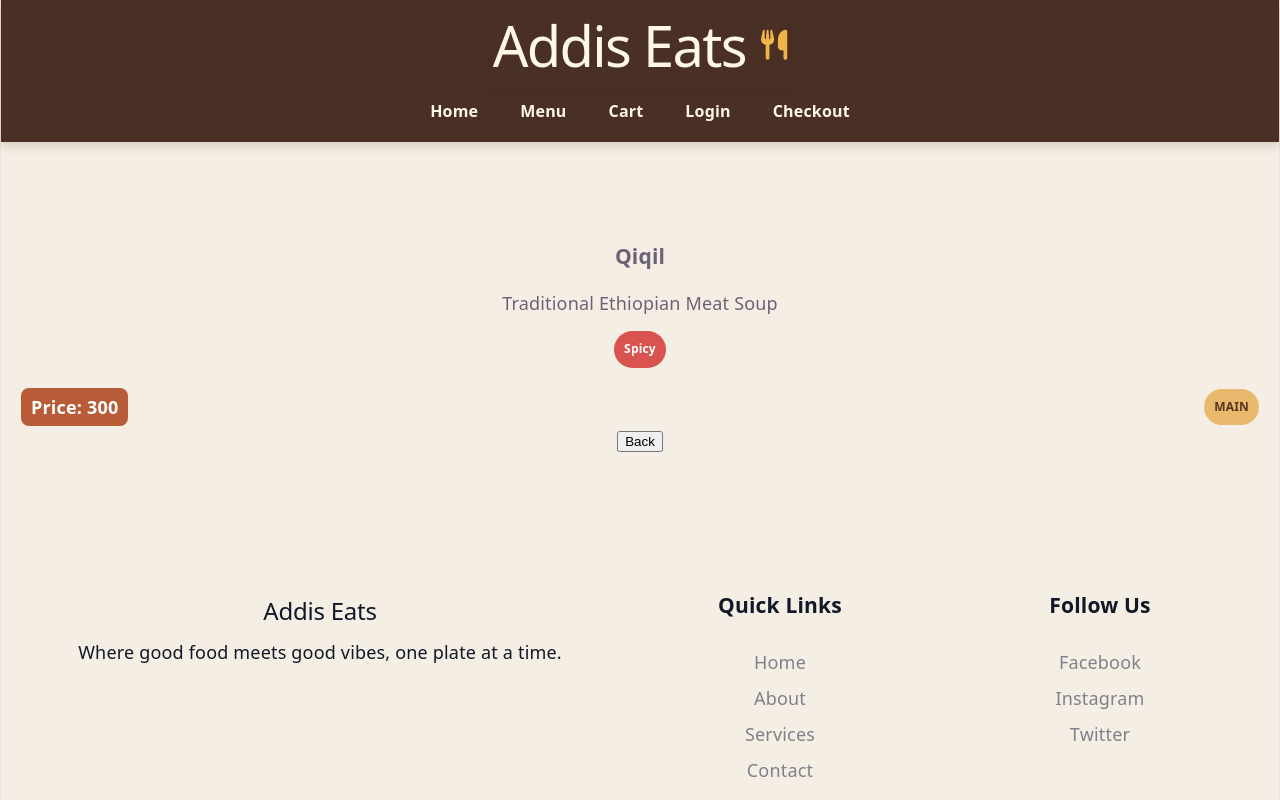
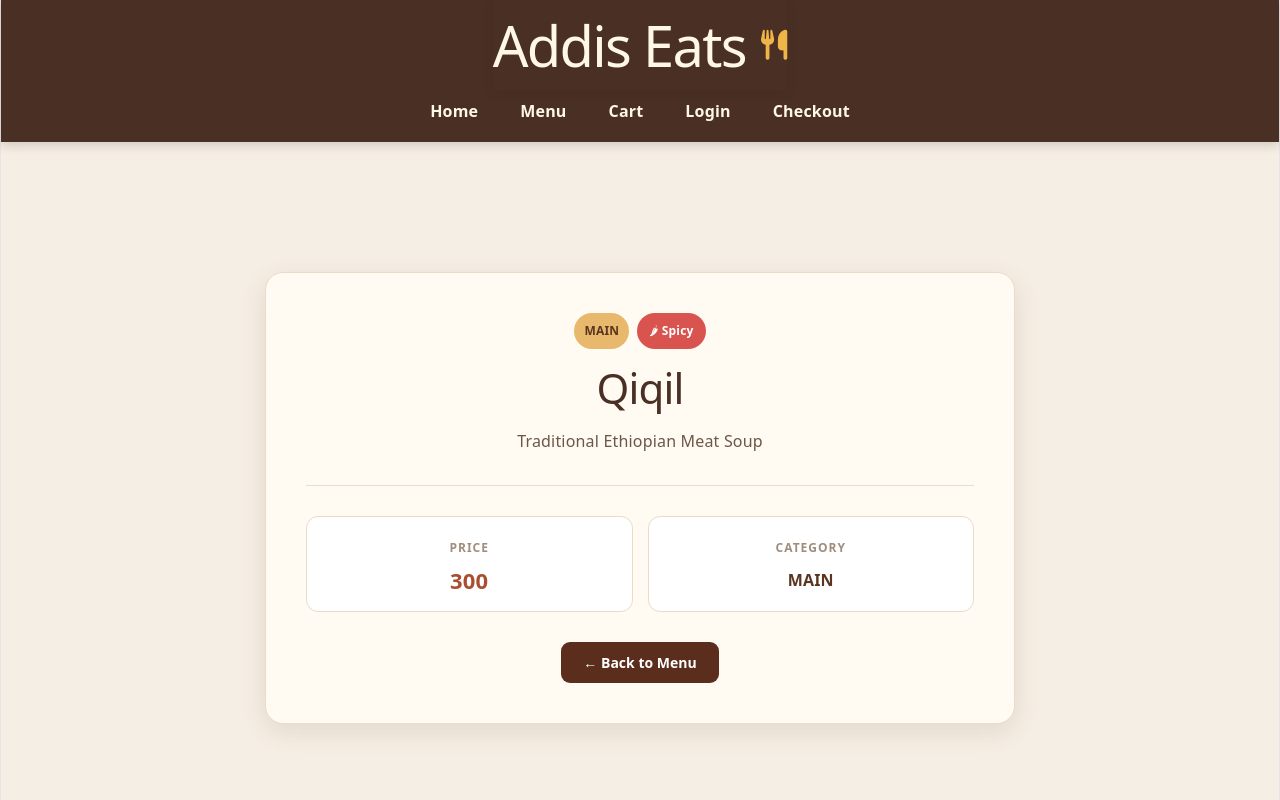
Before and after one commit to YabseraDCodes/addis-eats-menu, a React (Vite) app: page /Menu/1 in a window 1280 px wide. Shown: the top 800 px of the page. Built offline with nearby package versions, Linux system fonts and the light colour scheme.

Commit message:
refactor: rework and restyle DishDetail component

```diff
--- a/src/Dish.jsx
+++ b/src/Dish.jsx
@@ -2,13 +2,13 @@ import PropTypes from "prop-types";
 import { Card } from "./Card";
 import { useState } from "react";
 import { useContext, createContext } from "react"
-import {cartContext} from "./CartProvider.jsx"
+import { cartContext } from "./CartProvider.jsx"
 import { Link } from "react-router-dom";
 
 
 export function Dish({ id, name, price, description, category, spicy, currency = "ETB", totalPrice, makeTotal }) {
   const [count, setCount] = useState(0);
-  const {cart, dispatch} = useContext(cartContext);
+  const { cart, dispatch } = useContext(cartContext);
 
   return (
     <Card>
@@ -16,7 +16,7 @@ export function Dish({ id, name, price, description, category, spicy, currency =
         <h3>{name}</h3>
         <p>{description}</p>
 
-        {spicy && <span className="spicy-badge">Spicy</span>}
+        {spicy && <span className="spicy-badge"> 🌶 Spicy</span>}
       </div>
       <div className="food-bottom">
         <span className="price">
@@ -28,12 +28,12 @@ export function Dish({ id, name, price, description, category, spicy, currency =
       </div>
       <div className="item-actions">
         {/* <p>Quantity: {cart.length}</p> */}
-        {cart.some((item)=> item.id === id) ?
-        (<button className="addBtn" onClick={() => dispatch({type: "remove", content:  id})}>
-         Remove from Cart</button>)
-         : (<button className="addBtn" onClick={() => dispatch({type: "add", content: {id, name, price, description, category, spicy, currency}})}>
-          Add to Cart </button>)}
-          <Link className="viewDetails" to={`/Menu/${id}`}>View Details</Link>
+        {cart.some((item) => item.id === id) ?
+          (<button className="removeBtn" onClick={() => dispatch({ type: "remove", content: id })}>
+            Remove from Cart</button>)
+          : (<button className="addBtn" onClick={() => dispatch({ type: "add", content: { id, name, price, description, category, spicy, currency } })}>
+            Add to Cart </button>)}
+        <Link className="viewDetails" to={`/Menu/${id}`}>View Details</Link>
       </div>
     </Card>
   );
--- a/src/DishDetail.jsx
+++ b/src/DishDetail.jsx
@@ -20,35 +20,64 @@ function DishDetail() {
     const menu = data?.items ?? [];
 
     const meal = menu.find((item) => String(item.id) === id);
-    function traverse(){
-        navigate("/", {replace: true});
+    function traverse() {
+        navigate("/", { replace: true });
     }
 
     return (
-        <div>
-            <div>
-                <h3>{meal.name}</h3>
-                <p>{meal.description}</p>
+        <main className="dish-detail-page">
+            <section className="dish-detail-card">
+                <div className="dish-detail-header">
+                    <div className="dish-category">
+                        <span className={`catagory catagory-${meal.category}`}>
+                            {meal.category}
+                        </span>
+
                         {meal.spicy && (
-                    <span className="spicy-badge">Spicy</span>
+                            <span className="spicy-badge">
+                                🌶 Spicy
+                            </span>
                         )}
                     </div>
 
-            <div className="food-bottom">
-                <span className="price">
-                    Price:  {meal.price} {meal.currency}
+                    <h1>{meal.name}</h1>
+
+                    <p className="dish-detail-description">
+                        {meal.description}
+                    </p>
+                </div>
+
+                <div className="dish-detail-divider"></div>
+
+                <div className="dish-detail-info">
+                    <div className="dish-info-box">
+                        <span className="dish-info-label">Price</span>
+
+                        <span className="dish-detail-price">
+                            {meal.price} {meal.currency}
                         </span>
+                    </div>
 
-                <span className={`catagory catagory-${meal.category}`}>
+                    <div className="dish-info-box">
+                        <span className="dish-info-label">Category</span>
+
+                        <span className="dish-info-value">
                             {meal.category}
                         </span>
                     </div>
-            {/* <Link to="/">{`<- `}Back to Menu</Link> */}
-            <button onClick={traverse}>Back</button>
+                </div>
 
-            {/* <NavLink to="/"
-                className={({ isActive }) => isActive ? "on" : ""}>Back</NavLink> */}
+                <div className="dish-detail-actions">
+                    <button
+                        className="back-menu-btn"
+                        onClick={traverse}
+                    >
+                        ← Back to Menu
+                    </button>
                 </div>
+
+            </section>
+        </main>
     );
 }
 
--- a/src/index.css
+++ b/src/index.css
@@ -464,6 +464,33 @@ code {
   transform: translateY(0);
 }
 
+.removeBtn {
+  width: auto;
+  min-width: 85px;
+  border: none;
+  margin-top: 15px;
+  padding: 8px 12px;
+  border-radius: 9px;
+  background-color: #c94c4c;
+  color: white;
+  font-size: 12px;
+  font-weight: bold;
+  cursor: pointer;
+  transition: 0.2s ease;
+}
+
+.removeBtn:hover {
+  background-color: #a83232;
+  transform: translateY(-2px);
+
+  box-shadow: 0 4px 10px rgba(168, 50, 50, 0.2);
+}
+
+.removeBtn:active {
+  transform: translateY(0);
+  box-shadow: none;
+}
+
 
 .viewDetails {
   border: 1px solid #e8b86d;
@@ -1500,3 +1527,196 @@ code {
     font-size: 27px;
   }
 }
+
+
+/* DISH DETAIL
+========================= */
+
+.dish-detail-page {
+  width: 90%;
+  max-width: 750px;
+  margin: 50px auto;
+}
+
+.dish-detail-card {
+  padding: 40px;
+  box-sizing: border-box;
+
+  background: #fffaf2;
+  color: #3b2a20;
+
+  border: 1px solid #eadcc9;
+  border-radius: 18px;
+
+  box-shadow: 0 8px 25px rgba(90, 62, 43, 0.12);
+}
+
+
+
+.dish-detail-header {
+  text-align: center;
+}
+
+.dish-category {
+  display: flex;
+  justify-content: center;
+  align-items: center;
+  gap: 8px;
+  flex-wrap: wrap;
+  margin-bottom: 15px;
+}
+
+.dish-detail-header h1 {
+  margin: 0 0 15px;
+
+  color: #4a2f25;
+
+  font-size: 42px;
+  line-height: 1.15;
+  letter-spacing: -0.8px;
+}
+
+.dish-detail-description {
+  max-width: 600px;
+  margin: 0 auto;
+
+  color: #6b5748;
+
+  font-size: 16px;
+  line-height: 1.7;
+}
+
+
+
+.dish-category .spicy-badge {
+  margin: 0;
+  padding: 5px 12px;
+
+  background: #d9534f;
+  color: white;
+
+  border-radius: 20px;
+
+  font-size: 12px;
+}
+
+
+
+.dish-detail-divider {
+  height: 1px;
+  margin: 30px 0;
+
+  background: #eadcc9;
+}
+
+
+
+.dish-detail-info {
+  display: grid;
+  grid-template-columns: repeat(2, 1fr);
+  gap: 15px;
+}
+
+.dish-info-box {
+  display: flex;
+  flex-direction: column;
+  gap: 6px;
+
+  padding: 18px;
+
+  background: white;
+
+  border: 1px solid #eadcc9;
+  border-radius: 12px;
+}
+
+.dish-info-label {
+  color: #a08d7d;
+
+  font-size: 12px;
+  font-weight: bold;
+
+  text-transform: uppercase;
+  letter-spacing: 1px;
+}
+
+.dish-detail-price {
+  color: #a94f2f;
+
+  font-size: 22px;
+  font-weight: bold;
+}
+
+.dish-info-value {
+  color: #5a351f;
+
+  font-size: 16px;
+  font-weight: 600;
+}
+
+.dish-detail-actions {
+  display: flex;
+  justify-content: center;
+
+  margin-top: 30px;
+}
+
+.back-menu-btn {
+  padding: 11px 22px;
+
+  border: none;
+  border-radius: 9px;
+
+  background: #5a2d1c;
+  color: white;
+
+  font-family: inherit;
+  font-size: 14px;
+  font-weight: bold;
+
+  cursor: pointer;
+
+  transition: 0.2s ease;
+}
+
+.back-menu-btn:hover {
+  background: #a94f2f;
+  transform: translateY(-2px);
+
+  box-shadow: 0 5px 12px rgba(90, 45, 28, 0.2);
+}
+
+.back-menu-btn:active {
+  transform: translateY(0);
+}
+
+
+/* Mobile */
+
+@media (max-width: 600px) {
+  .dish-detail-page {
+    width: 92%;
+    margin: 30px auto;
+  }
+
+  .dish-detail-card {
+    padding: 28px 20px;
+    border-radius: 15px;
+  }
+
+  .dish-detail-header h1 {
+    font-size: 32px;
+  }
+
+  .dish-detail-description {
+    font-size: 15px;
+  }
+
+  .dish-detail-info {
+    grid-template-columns: 1fr;
+  }
+
+  .back-menu-btn {
+    width: 100%;
+  }
+}
```
Lines whose indentation alone changed are shown as unchanged.
